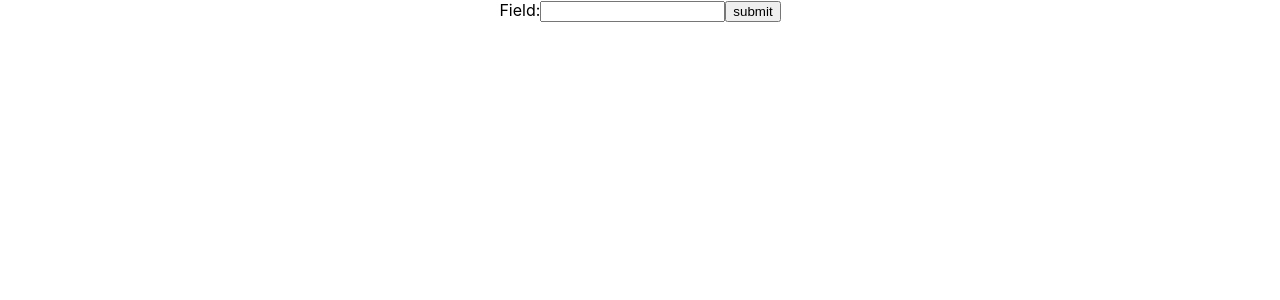
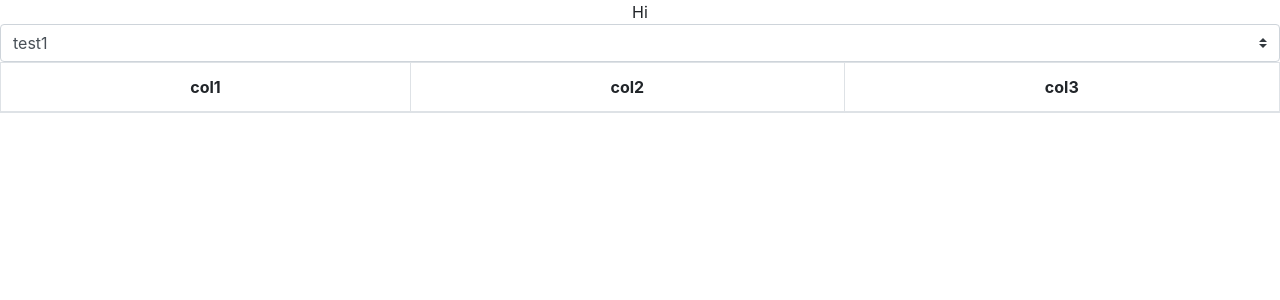
Before and after one commit to s-dylan-kim/CS411FinalProject, a React (Create React App) app in the folder frontend/: page / in a window 1280 px wide. Shown: the top 300 px of the page. Built offline with nearby package versions, Linux system fonts and the light colour scheme.

Commit message:
added dropdown for table select and table headers

```diff
--- a/frontend/package.json
+++ b/frontend/package.json
@@ -6,13 +6,15 @@
     "@testing-library/jest-dom": "^5.11.10",
     "@testing-library/react": "^11.2.6",
     "@testing-library/user-event": "^12.8.3",
+    "bootstrap": "^4.6.0",
     "react": "^17.0.2",
+    "react-bootstrap": "^1.5.2",
     "react-dom": "^17.0.2",
     "react-scripts": "4.0.3",
     "web-vitals": "^1.1.1"
   },
   "scripts": {
-    "start": "set PORT=3001 && react-scripts start",
+    "start": "set PORT=3000 && react-scripts start",
     "build": "react-scripts build",
     "test": "react-scripts test",
     "eject": "react-scripts eject"
--- a/frontend/src/App.jsx
+++ b/frontend/src/App.jsx
@@ -1,23 +1,63 @@
-import logo from './logo.svg';
 import './App.css';
+import 'bootstrap/dist/css/bootstrap.min.css';
+import React, { useState, useEffect } from 'react';
+import { Form, Table } from "react-bootstrap"
+
+function App() {
+  const [tables, setTables] = useState(["test1", "test2", "test3"])
+  const [curTable, setCurTable] = useState("none")
+  const [columns, setColumns] = useState(["col1", "col2", "col3"])
+  const [data, setData] = useState(null)
+
+  useEffect(() => {
+
+  })
+
+  function handleChangeTable(event) {
+    setCurTable(event.target.value)
+    console.log(event.target.value)
+  }
+
+  return (
+    <div className="App">
+      Hi
+      <Form.Control
+        as="select"
+        custom
+        onChange={handleChangeTable}
+      >
+        {
+          tables.map((item, i) => (
+            <option value={item}>
+              {item}
+            </option>
+          ))
+        }
+      </Form.Control>
+      <Table striped bordered hover>
+        <thead>
+          {
+            columns.map((item, i) => (
+              <th>{item}</th>
+            ))
+          }
+        </thead>
+
+      </Table>
 
 
 
-
-function App() {
-  return (
-    <div className="App">
-      <form>
+      {/* <form>
         <label>
           Field:
           <input type="text" name="field"/>
         </label>
-        {/* <label>
+        <label>
           Select Operation:
           <select value={}
-        </label> */}
+        </label>
         <input type="submit" value="submit"/>
-      </form>
+      </form> */}
     </div>
   );
 }
```
Also changed, not shown: 2 other files (tests, documents, lock files or other folders).
